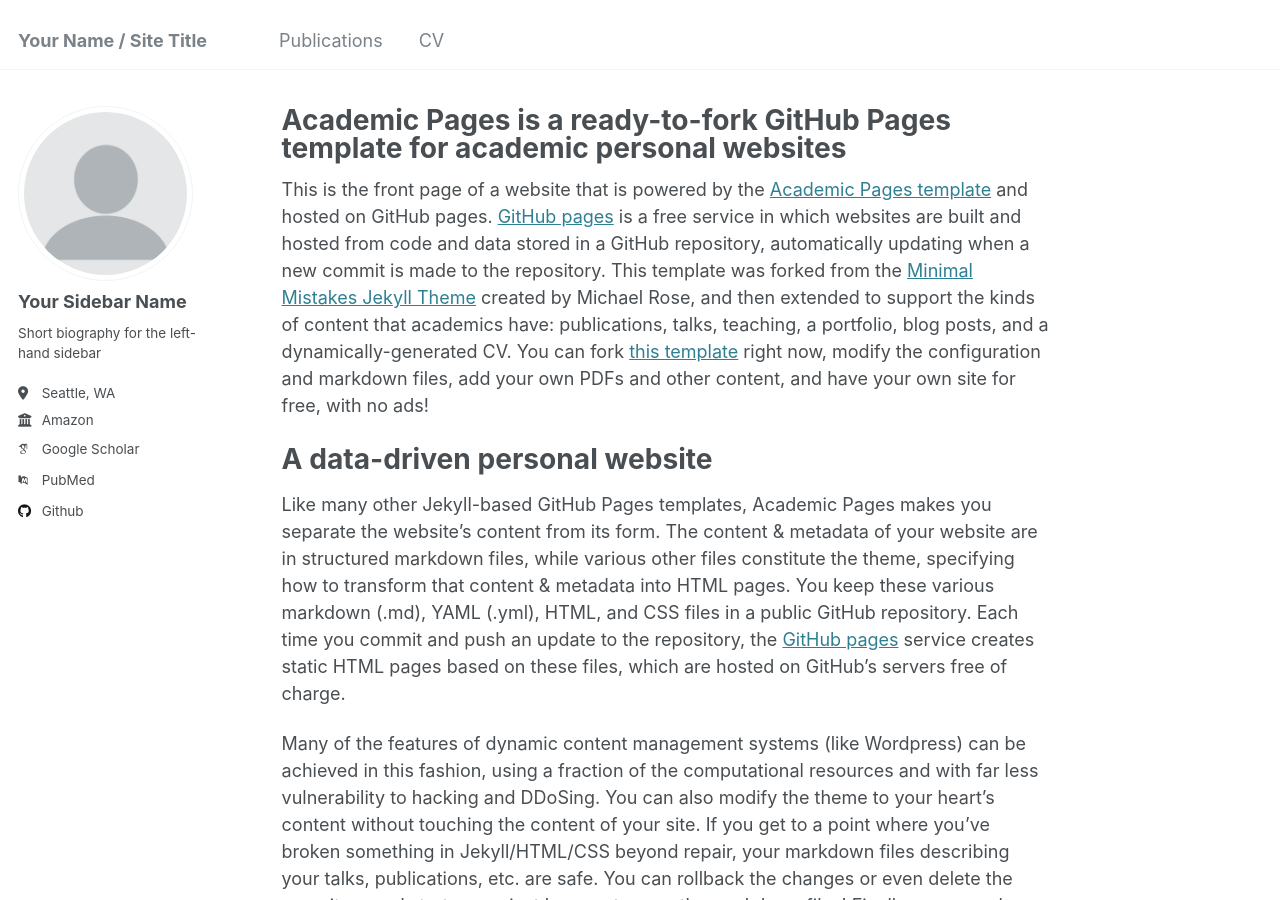
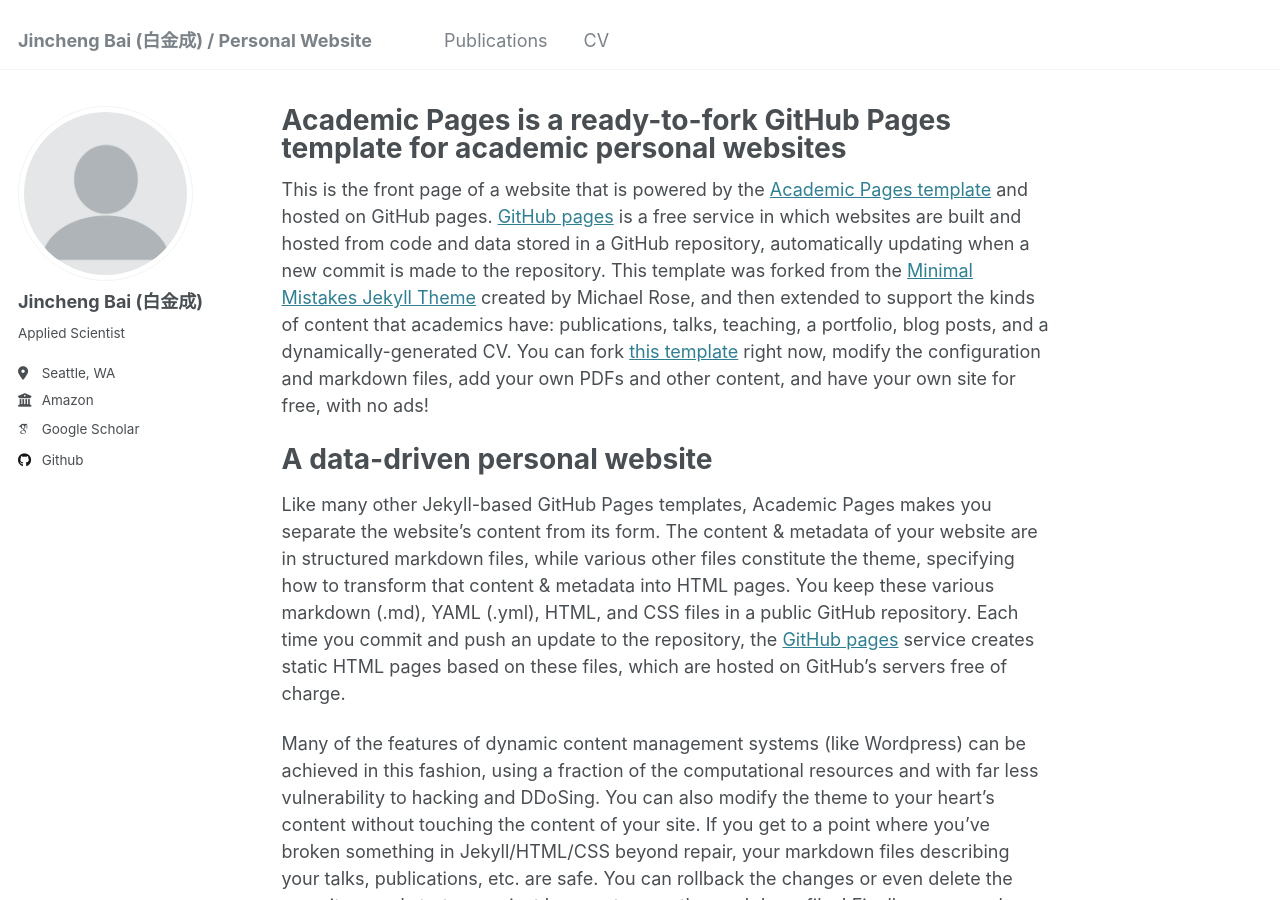
Before and after one commit to JinchengBai/JinchengBai.github.io, a Jekyll site: the page built from _pages/about.md, in a window 1280 px wide and 900 px high. Built offline with Jekyll 4.4.1, drawn with Linux system fonts in a browser that asks for light colours; some web fonts are replaced.

Commit message:
Updated site name

```diff
--- a/_config.yml
+++ b/_config.yml
@@ -8,7 +8,7 @@
 
 # Basic Site Settings
 locale                   : "en-US"
-title                    : "Your Name / Site Title"
+title                    : "Jincheng Bai (白金成) / Personal Website"
 title_separator          : "-"
 name                     : &name "Jincheng Bai (白金成)"
 description              : &description "personal description"
@@ -22,9 +22,9 @@ repository               : "academicpages/academicpages.github.io"
 author:
   # Biographic information
   avatar           : "profile.png"
-  name             : "Your Sidebar Name"
+  name             : "Jincheng Bai (白金成)"
 #  pronouns         : # example: "she/her"
-  bio              : "Short biography for the left-hand sidebar"
+  bio              : "Applied Scientist"
   location         : "Seattle, WA"
   employer         : "Amazon"
   uri              : # URL
@@ -36,7 +36,7 @@ author:
   impactstory      : # URL
 #  orcid            : "http://orcid.org/yourorcidurl"
   semantic         : # URL
-  pubmed           : "https://www.ncbi.nlm.nih.gov/pubmed/?term=john+snow"
+#  pubmed           : "https://www.ncbi.nlm.nih.gov/pubmed/?term=john+snow"
   researchgate     : # URL
   scopus           : # URL
 
```
